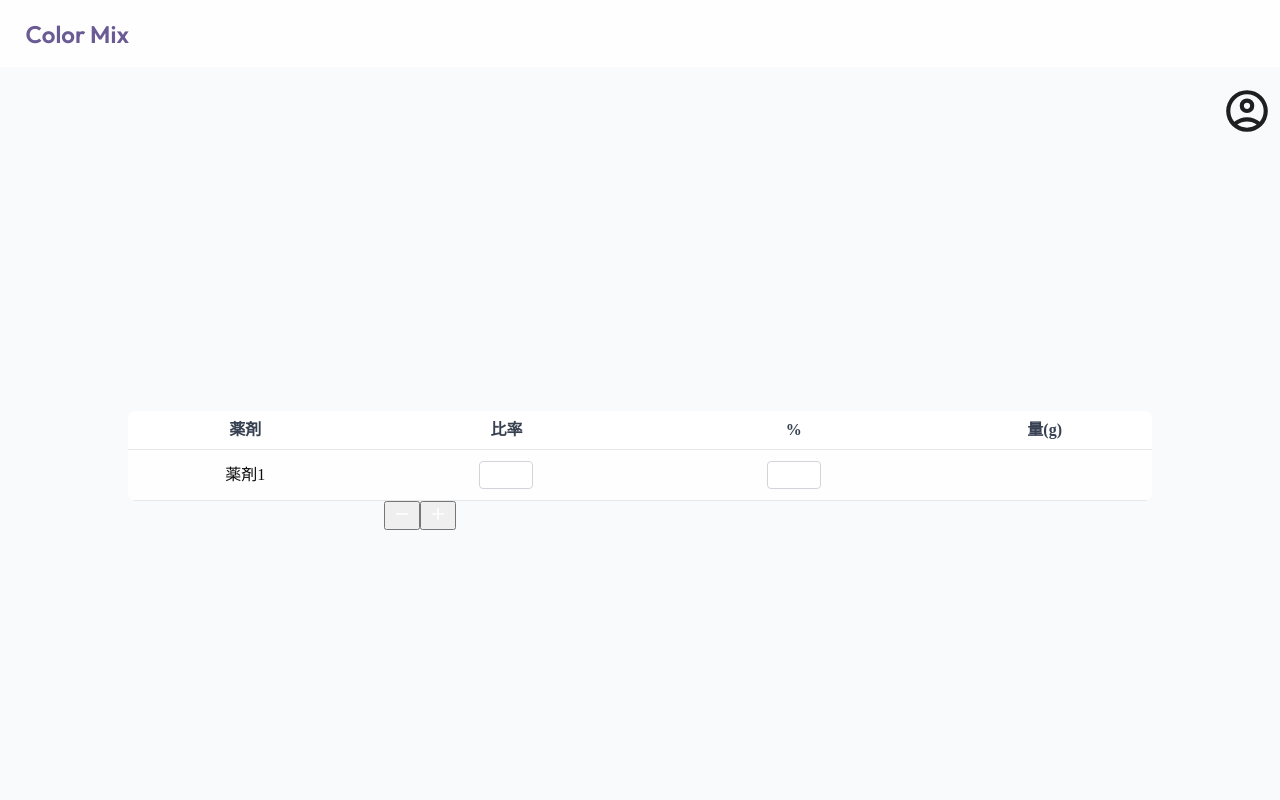
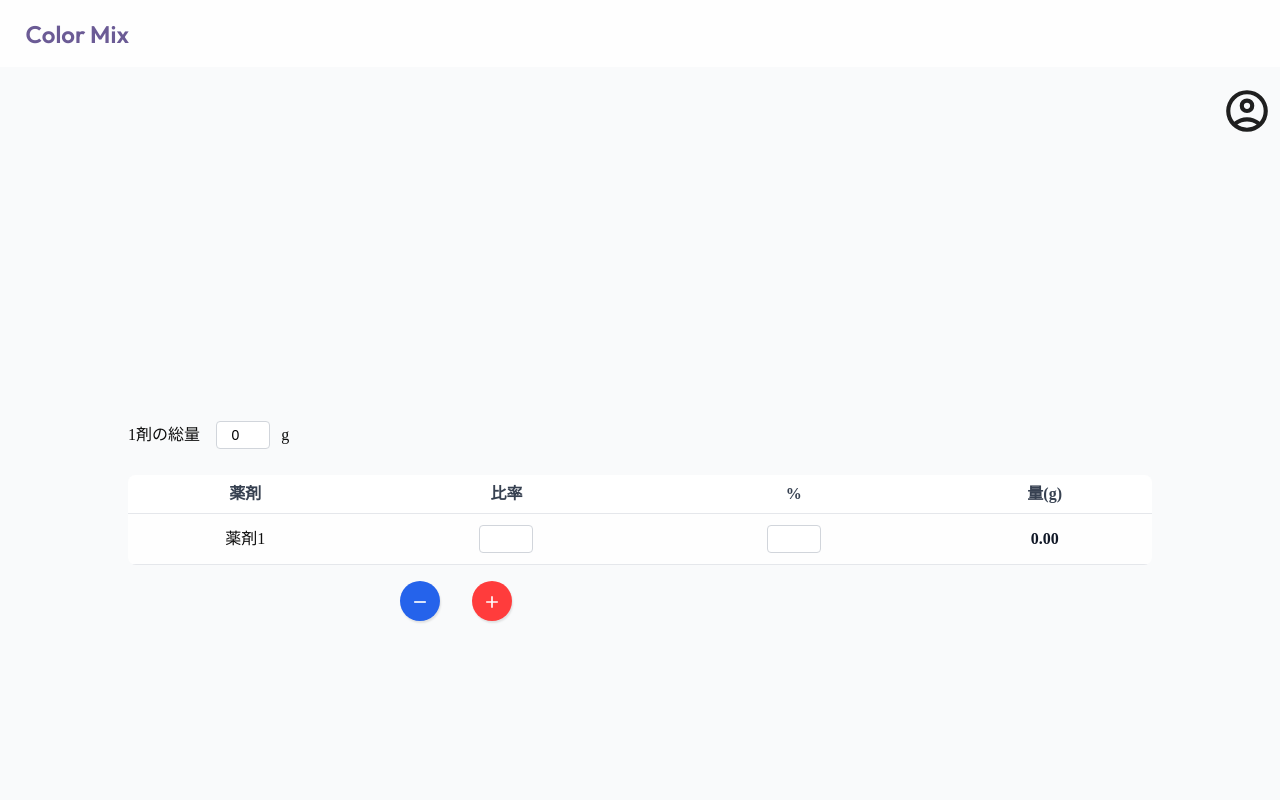
Before and after one commit to InvisibleTomato/color-mix, a Next.js app: page /home in a window 1280 px wide. Shown: the top 800 px of the page. Built offline with nearby package versions, Linux system fonts and the light colour scheme.

Commit message:
✨ 計算の機能を実装

```diff
--- a/src/app/components/Calc/Calc.tsx
+++ b/src/app/components/Calc/Calc.tsx
@@ -1,10 +1,10 @@
 "use client";
-import React from "react";
+import React, { useState, useEffect } from "react";
 import styles from "./Calc.module.scss";
-import { useState } from "react";
 import Image from "next/image";
 
 type Drug = {
+  id: number;
   name: string;
   ratio: string;
   percent: string;
@@ -12,13 +12,14 @@ type Drug = {
 };
 
 const Calc = () => {
+  const [totalAmount, setTotalAmount] = useState<number>(0);
   const [drugs, setDrugs] = useState<Drug[]>([
-    { name: "薬剤1", ratio: "", percent: "", amount: "" },
+    { id: 1, name: "薬剤1", ratio: "", percent: "", amount: "" },
   ]);
 
-  // +ボタンを押した時に配列を増やす
   const handleAddRow = () => {
     const newDrug: Drug = {
+      id: drugs.length + 1,
       name: `薬剤${drugs.length + 1}`,
       ratio: "",
       percent: "",
@@ -27,16 +28,67 @@ const Calc = () => {
     setDrugs((prev) => [...prev, newDrug]);
   };
 
-  //-ボタンを押した時に配列を減らす
   const handleRemoveRow = () => {
     if (drugs.length > 1) {
       setDrugs((prev) => prev.slice(0, -1));
     }
   };
 
+  const handleInputChange = (
+    id: number,
+    field: "ratio" | "percent",
+    value: string
+  ) => {
+    setDrugs((prevDrugs) =>
+      prevDrugs.map((drug) => {
+        if (drug.id !== id) return drug;
+        return field === "ratio"
+          ? { ...drug, ratio: value, percent: value ? "" : drug.percent }
+          : { ...drug, percent: value, ratio: value ? "" : drug.ratio };
+      })
+    );
+  };
+
+  useEffect(() => {
+    const percentAmounts = drugs.map((d) =>
+      d.percent !== "" ? (Number(d.percent) / 100) * totalAmount : 0
+    );
+
+    const usedAmount = percentAmounts.reduce((acc, val) => acc + val, 0);
+    const remainingAmount = totalAmount - usedAmount;
+
+    const ratioValues = drugs.map((d) =>
+      d.percent === "" ? Number(d.ratio) || 0 : 0
+    );
+    const ratioSum = ratioValues.reduce((acc, val) => acc + val, 0);
+
+    const updatedDrugs = drugs.map((drug, i) => {
+      const fromPercent = percentAmounts[i];
+      const fromRatio =
+        ratioSum > 0 ? (ratioValues[i] / ratioSum) * remainingAmount : 0;
+      const amount = (fromPercent + fromRatio).toFixed(2);
+      return { ...drug, amount };
+    });
+
+    const isChanged = updatedDrugs.some((d, i) => d.amount !== drugs[i].amount);
+    if (isChanged) {
+      setDrugs(updatedDrugs);
+    }
+  }, [totalAmount, drugs]);
+
   return (
     <div>
       <div className={styles.calcInputContainer}>
+        <div className={styles.totalAmountContainer}>
+          <h2 className={styles.totalAmountTitle}>1剤の総量</h2>
+          <input
+            type="number"
+            value={totalAmount}
+            onChange={(e) => setTotalAmount(Number(e.target.value))}
+            className={styles.totalAmountInput}
+          />
+          <p className={styles.totalAmountText}>g</p>
+        </div>
         <table className={styles.inputTable}>
           <thead>
             <tr>
@@ -47,19 +99,18 @@ const Calc = () => {
             </tr>
           </thead>
           <tbody>
-            {drugs.map((drug, index) => (
-              <tr key={index}>
+            {drugs.map((drug) => (
+              <tr key={drug.id}>
                 <td>{drug.name}</td>
                 <td>
                   <input
                     type="number"
                     className={styles.inputCell}
                     value={drug.ratio}
-                    onChange={(e) => {
-                      const newDrugs = [...drugs];
-                      newDrugs[index].ratio = e.target.value;
-                      setDrugs(newDrugs);
-                    }}
+                    disabled={!!drug.percent}
+                    onChange={(e) =>
+                      handleInputChange(drug.id, "ratio", e.target.value)
+                    }
                   />
                 </td>
                 <td>
@@ -67,11 +118,10 @@ const Calc = () => {
                     type="number"
                     className={styles.inputCell}
                     value={drug.percent}
-                    onChange={(e) => {
-                      const newDrugs = [...drugs];
-                      newDrugs[index].percent = e.target.value;
-                      setDrugs(newDrugs);
-                    }}
+                    disabled={!!drug.ratio}
+                    onChange={(e) =>
+                      handleInputChange(drug.id, "percent", e.target.value)
+                    }
                   />
                 </td>
                 <td className={styles.amountCell}>{drug.amount}</td>
@@ -79,20 +129,13 @@ const Calc = () => {
             ))}
           </tbody>
         </table>
-        <div>
-          <div className={styles.buttonContainer}>
-            <button onClick={handleRemoveRow} className={styles.Button}>
-              <Image
-                src="/remove.svg"
-                width={20}
-                height={20}
-                alt="Remove Row"
-              />
-            </button>
-            <button onClick={handleAddRow} className={styles.Button}>
-              <Image src="/add.svg" width={20} height={20} alt="Add Row" />
-            </button>
-          </div>
+        <div className={styles.buttonContainer}>
+          <button onClick={handleRemoveRow} className={styles.removeButton}>
+            <Image src="/remove.svg" width={20} height={20} alt="Remove Row" />
+          </button>
+          <button onClick={handleAddRow} className={styles.addButton}>
+            <Image src="/add.svg" width={20} height={20} alt="Add Row" />
+          </button>
         </div>
       </div>
     </div>
```
